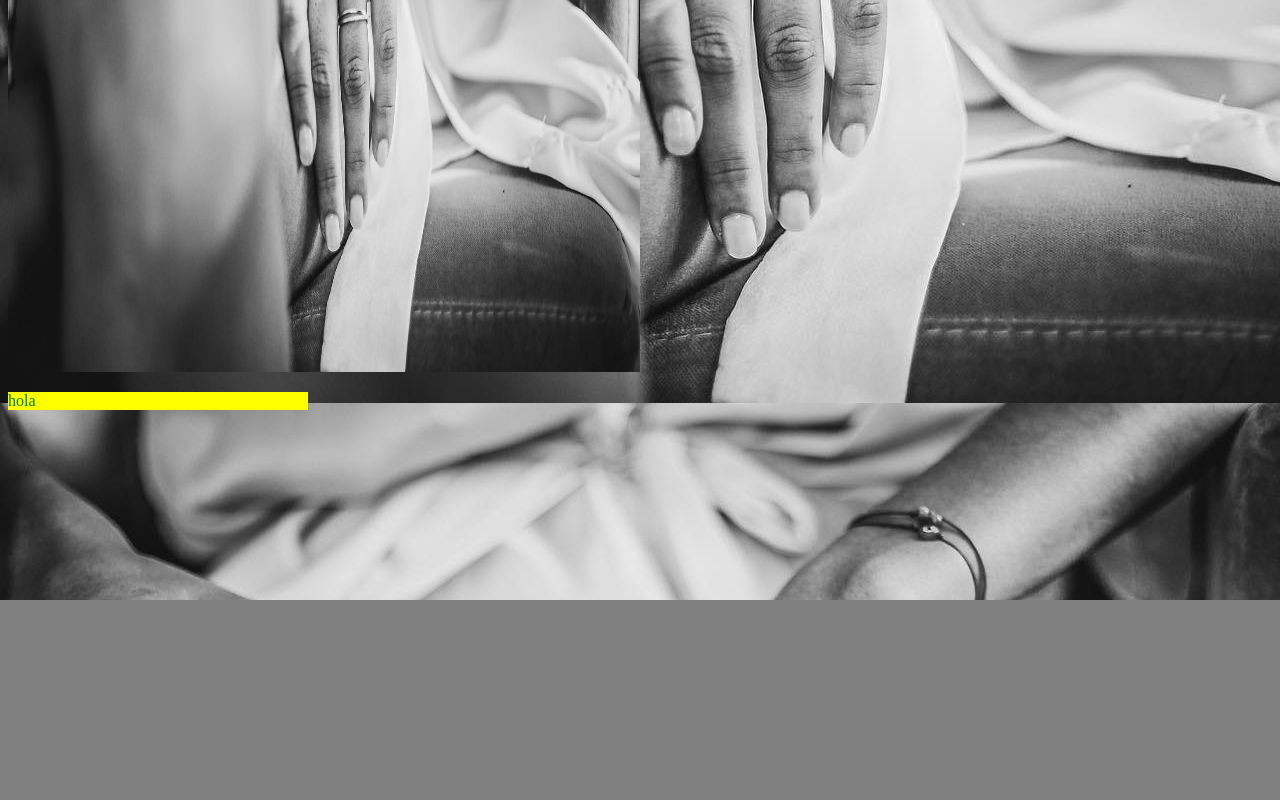
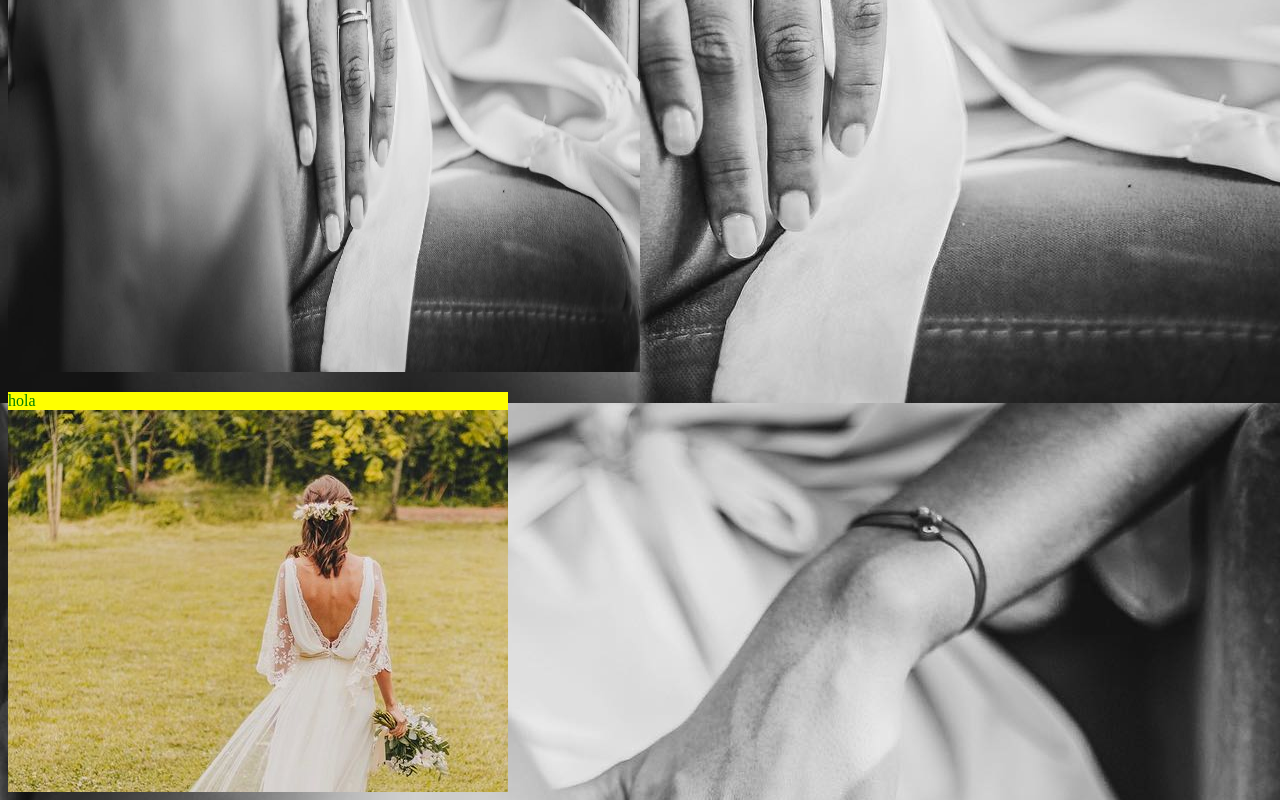
Before and after one commit to carolinasalimei/Cande, a plain HTML site: page pagina web/index.html in a window 1280 px wide. Shown: the part 1517-2317 px from the top of the page. Before the commit the page ends 2117 px from the top, so only its background shows below. Drawn offline with Linux system fonts and the light colour scheme.

Commit message:
pagina web

```diff
--- a/pagina web/style.css
+++ b/pagina web/style.css
@@ -62,7 +62,6 @@ button {
 
 img {
      width: 50%;
-
      height: 100vh;
 
 
@@ -81,9 +80,8 @@ li {
 }
 
 div {
-     width: 300px;
-
-     height: 200px;
-     background-image: url(../pagina\ web/.);
+     width: 500px;
+     height: 400px;
+     background-image: url(./imagenes/casamiento.jpg);
 
 }
```
